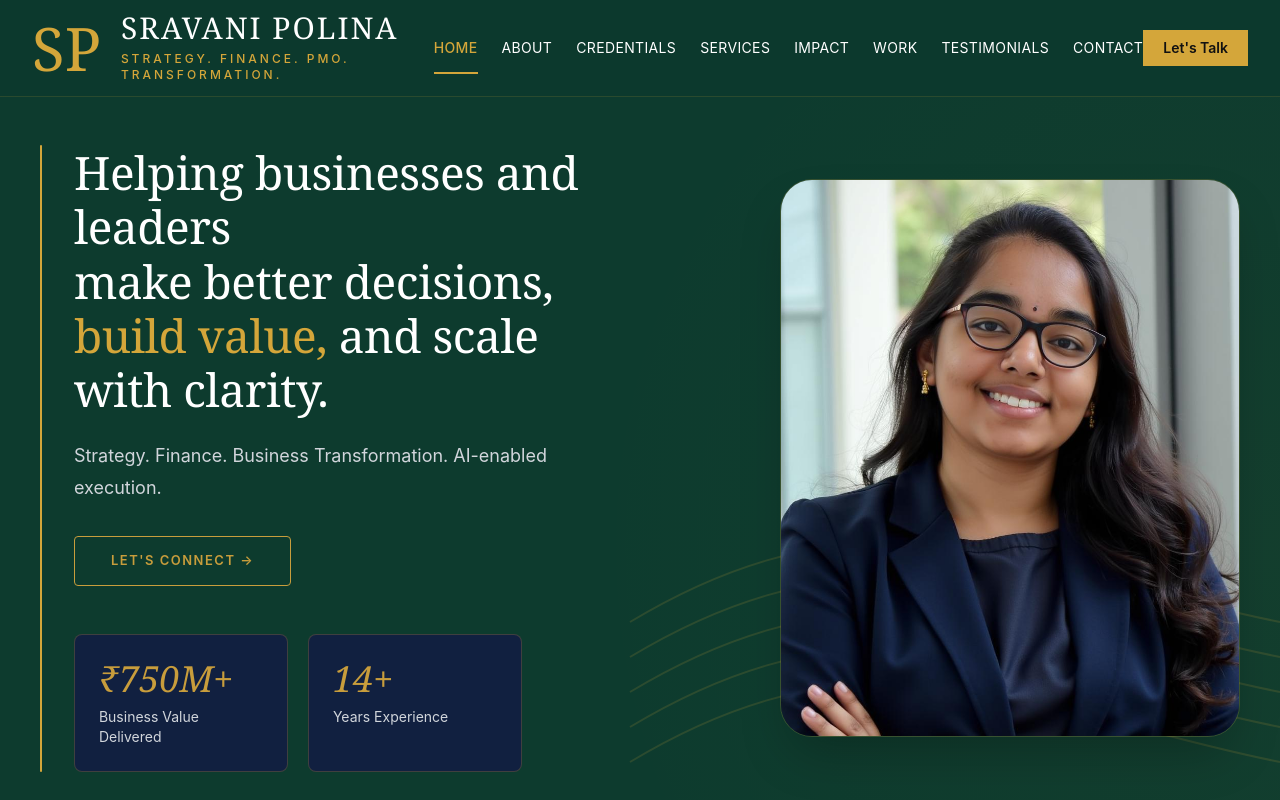
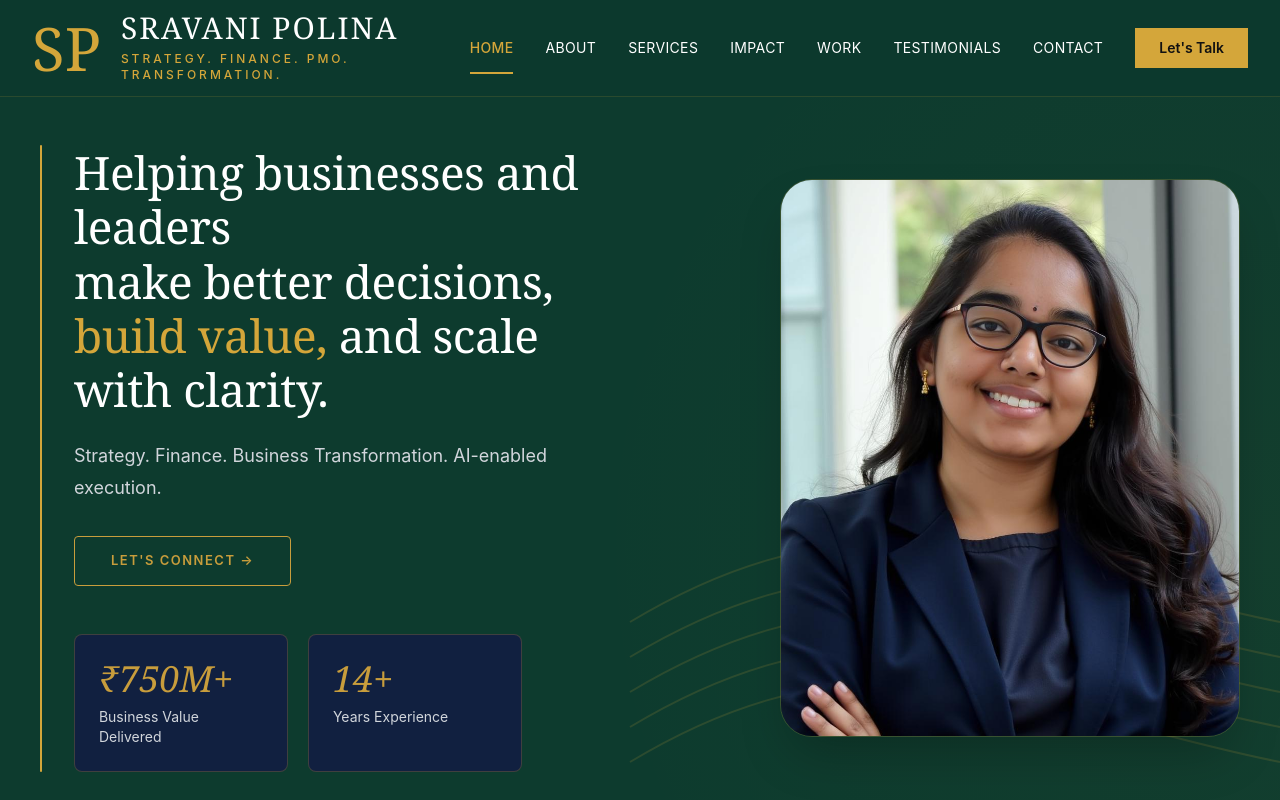
Before and after one commit to SravaniPolina/sravani-portfolio-frontend, a React (Create React App) app: page / in a window 1280 px wide. Shown: the top 800 px of the page. Built offline with nearby package versions, Linux system fonts and the light colour scheme.

Commit message:
Update NavBar.js

```diff
--- a/src/components/NavBar.js
+++ b/src/components/NavBar.js
@@ -20,27 +20,25 @@ export default function NavBar() {
               <div className="uppercase text-[#D4A63A] tracking-[3px] text-xs mt-2 font-medium">STRATEGY. FINANCE. PMO. TRANSFORMATION.</div>
             </div>
           </a>
-          <nav className="hidden lg:flex items-center gap-6">
+          <nav className="hidden lg:flex items-center gap-8">
             <a href="#top" onClick={scrollToTop} className="text-[#D4A63A] uppercase tracking-wide text-sm font-medium relative">
               HOME
               <span className="absolute left-0 -bottom-4 h-[2px] w-full bg-[#D4A63A]" />
             </a>
             <a href="#about" className="text-white uppercase tracking-wide text-sm hover:text-[#D4A63A] transition">ABOUT</a>
-            <a href="#credentials" className="text-white uppercase tracking-wide text-sm hover:text-[#D4A63A] transition">CREDENTIALS</a>
             <a href="#services" className="text-white uppercase tracking-wide text-sm hover:text-[#D4A63A] transition">SERVICES</a>
             <a href="#impact" className="text-white uppercase tracking-wide text-sm hover:text-[#D4A63A] transition">IMPACT</a>
             <a href="#projects" className="text-white uppercase tracking-wide text-sm hover:text-[#D4A63A] transition">WORK</a>
             <a href="#testimonials" className="text-white uppercase tracking-wide text-sm hover:text-[#D4A63A] transition">TESTIMONIALS</a>
             <a href="#contact" className="text-white uppercase tracking-wide text-sm hover:text-[#D4A63A] transition">CONTACT</a>
           </nav>
-          <a href="https://topmate.io/sravani_polina" target="_blank" rel="noopener noreferrer" className="hidden lg:flex items-center justify-center bg-[#D4A63A] text-[#111] font-semibold px-5 py-2 rounded-lg text-sm hover:scale-105 transition whitespace-nowrap">Let's Talk</a>
+          <a href="https://topmate.io/sravani_polina" target="_blank" rel="noopener noreferrer" className="hidden lg:flex items-center justify-center bg-[#D4A63A] text-[#111] font-semibold px-6 py-2.5 rounded-lg text-sm hover:scale-105 transition whitespace-nowrap ml-8">Let's Talk</a>
           <button onClick={() => setIsOpen(!isOpen)} className="lg:hidden text-white">☰</button>
         </div>
       </div>
       {isOpen && (
         <div className="lg:hidden bg-[#0D3B2E] border-t border-[#D4A63A]/20">
           <a href="#about" className="block px-8 py-4 text-white hover:text-[#D4A63A]" onClick={() => setIsOpen(false)}>About</a>
-          <a href="#credentials" className="block px-8 py-4 text-white hover:text-[#D4A63A]" onClick={() => setIsOpen(false)}>Credentials</a>
           <a href="#services" className="block px-8 py-4 text-white hover:text-[#D4A63A]" onClick={() => setIsOpen(false)}>Services</a>
           <a href="#impact" className="block px-8 py-4 text-white hover:text-[#D4A63A]" onClick={() => setIsOpen(false)}>Impact</a>
           <a href="#projects" className="block px-8 py-4 text-white hover:text-[#D4A63A]" onClick={() => setIsOpen(false)}>Work</a>
```
